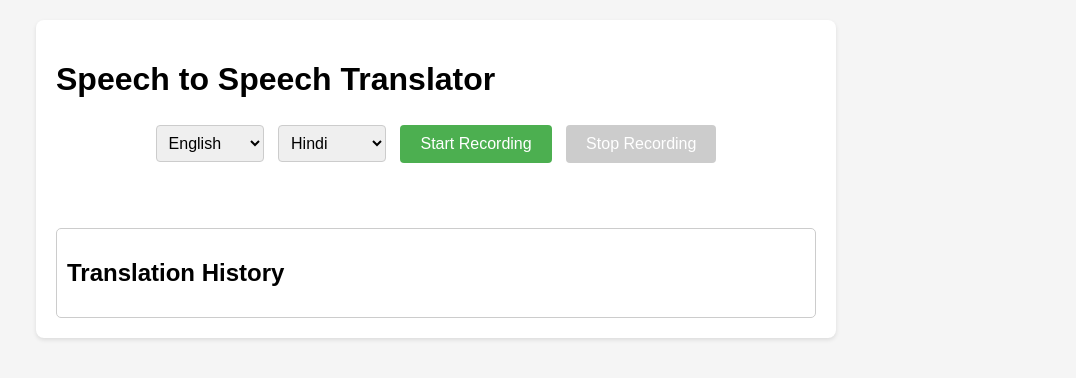
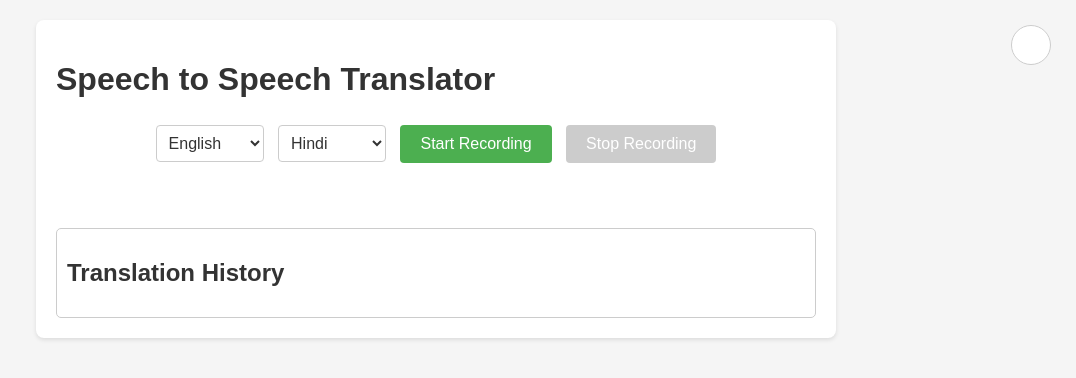
Before and after one commit to nikhil-agarwal9829/speech-to-speech-translator, a plain HTML site: page static/index.html in a window 1280 px wide. Shown: the whole page, without its empty margins (204-1280 px from the left). Drawn offline with Linux system fonts and the light colour scheme.

Commit message:
Add dark mode feature with theme toggle and persistent preference

```diff
--- a/static/index.html
+++ b/static/index.html
@@ -1,19 +1,37 @@
 <!DOCTYPE html>
-<html lang="en">
+<html lang="en" data-theme="light">
 <head>
     <meta charset="UTF-8">
     <meta name="viewport" content="width=device-width, initial-scale=1.0">
     <title>Speech to Speech Translator</title>
     <style>
+        :root[data-theme="light"] {
+            --bg-color: #f5f5f5;
+            --container-bg: white;
+            --text-color: #333;
+            --history-bg: #f9f9f9;
+            --border-color: #ccc;
+        }
+
+        :root[data-theme="dark"] {
+            --bg-color: #1a1a1a;
+            --container-bg: #2d2d2d;
+            --text-color: #ffffff;
+            --history-bg: #3d3d3d;
+            --border-color: #444;
+        }
+
         body {
             font-family: Arial, sans-serif;
             max-width: 800px;
             margin: 0 auto;
             padding: 20px;
-            background-color: #f5f5f5;
+            background-color: var(--bg-color);
+            color: var(--text-color);
+            transition: background-color 0.3s, color 0.3s;
         }
         .container {
-            background-color: white;
+            background-color: var(--container-bg);
             padding: 20px;
             border-radius: 8px;
             box-shadow: 0 2px 4px rgba(0,0,0,0.1);
@@ -39,13 +57,13 @@
         .history-section {
             margin-top: 20px;
             padding: 10px;
-            border: 1px solid #ccc;
+            border: 1px solid var(--border-color);
             border-radius: 5px;
         }
         .history-item {
             margin: 5px 0;
             padding: 10px;
-            background-color: #f9f9f9;
+            background-color: var(--history-bg);
             border-radius: 4px;
         }
         .status {
@@ -67,17 +85,18 @@
             margin: 5px;
             font-size: 16px;
             border-radius: 4px;
-            border: 1px solid #ccc;
+            border: 1px solid var(--border-color);
+            background-color: var(--container-bg);
+            color: var(--text-color);
         }
         audio {
             width: 100%;
             margin: 10px 0;
         }
-        /* New styles for microphone level indicator */
         .mic-level {
             width: 300px;
             height: 20px;
-            background-color: #eee;
+            background-color: var(--history-bg);
             border-radius: 10px;
             margin: 10px auto;
             overflow: hidden;
@@ -89,9 +108,32 @@
             background-color: #4CAF50;
             transition: width 0.1s ease;
         }
+        /* Dark mode toggle button */
+        .theme-toggle {
+            position: fixed;
+            top: 20px;
+            right: 20px;
+            padding: 10px;
+            border-radius: 50%;
+            width: 40px;
+            height: 40px;
+            display: flex;
+            align-items: center;
+            justify-content: center;
+            cursor: pointer;
+            background-color: var(--container-bg);
+            border: 1px solid var(--border-color);
+        }
+        .theme-toggle i {
+            font-size: 20px;
+        }
     </style>
+    <link rel="stylesheet" href="https://cdnjs.cloudflare.com/ajax/libs/font-awesome/6.0.0/css/all.min.css">
 </head>
 <body>
+    <button class="theme-toggle" onclick="toggleTheme()">
+        <i class="fas fa-moon"></i>
+    </button>
     <div class="container">
         <h1>Speech to Speech Translator</h1>
         <div class="controls">
@@ -131,6 +173,25 @@
     </div>
 
     <script>
+        // Add theme toggle functionality
+        function toggleTheme() {
+            const html = document.documentElement;
+            const currentTheme = html.getAttribute('data-theme');
+            const newTheme = currentTheme === 'light' ? 'dark' : 'light';
+            const themeIcon = document.querySelector('.theme-toggle i');
+
+            html.setAttribute('data-theme', newTheme);
+            themeIcon.className = newTheme === 'light' ? 'fas fa-moon' : 'fas fa-sun';
+
+            // Save theme preference
+            localStorage.setItem('theme', newTheme);
+        }
+
+        // Load saved theme preference
+        const savedTheme = localStorage.getItem('theme') || 'light';
+        document.documentElement.setAttribute('data-theme', savedTheme);
+        document.querySelector('.theme-toggle i').className = savedTheme === 'light' ? 'fas fa-moon' : 'fas fa-sun';
+
         let mediaRecorder;
         let audioChunks = [];
         let translationHistory = [];
```
